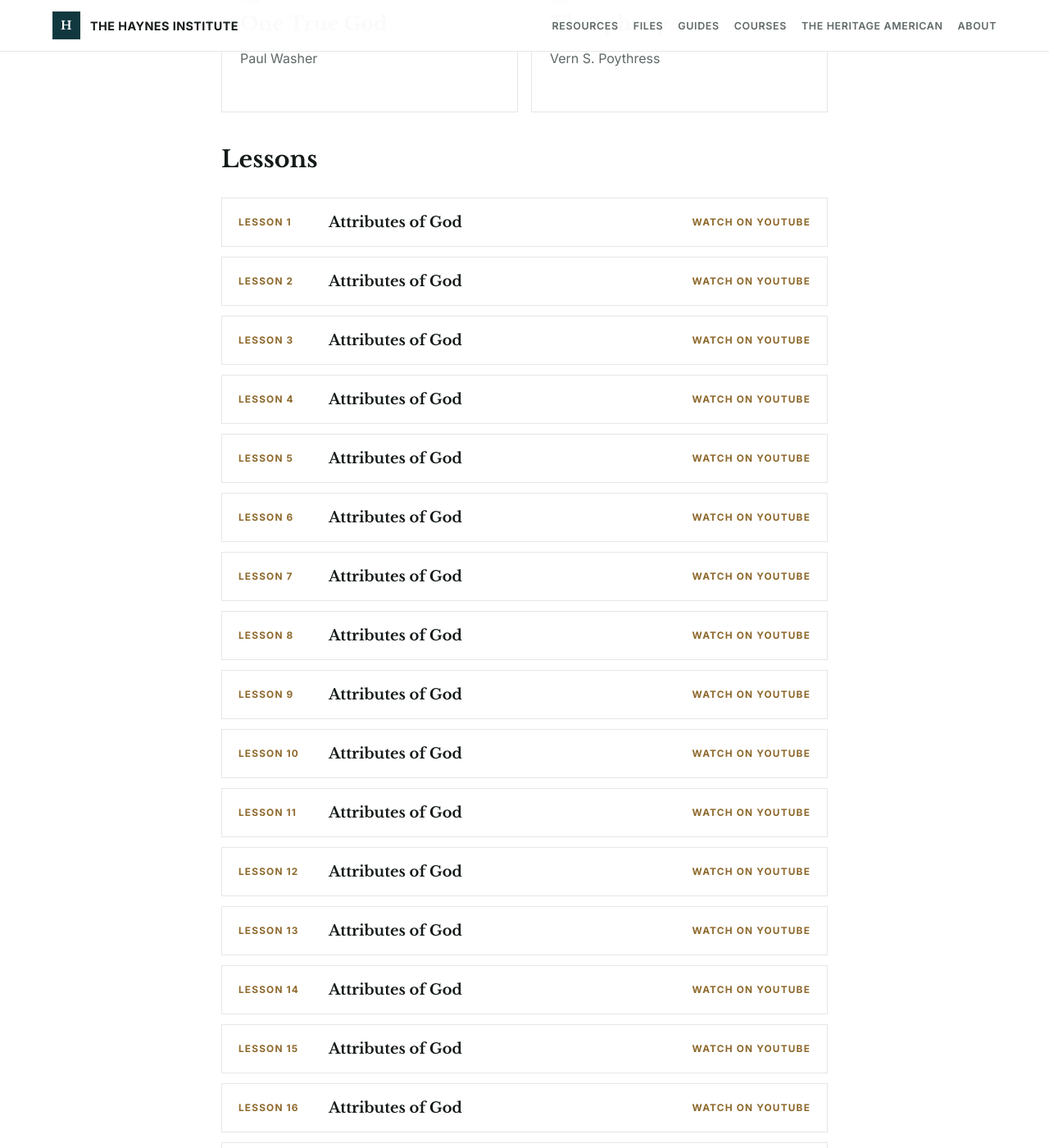
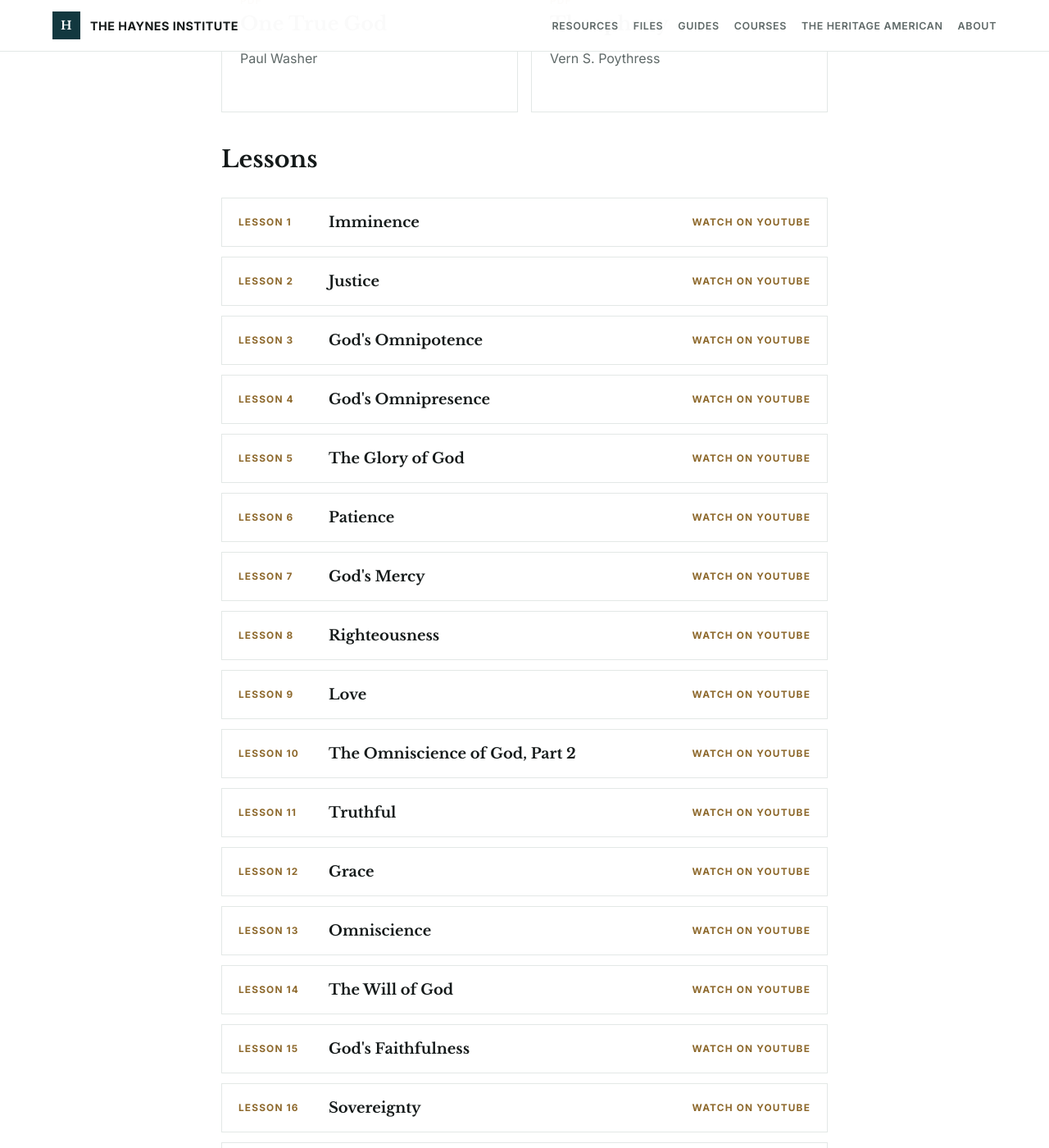
Before and after one commit to devguykyle/haynes-institute, a Jekyll site: the page built from courses/attributes-of-god.md, in a window 1280 px wide and 1400 px high, scrolled down 523 px. Shown: the whole window at 82% size. Built offline with Jekyll 4.4.1, drawn with Linux system fonts in a browser that asks for light colours; some of the changed text lies outside the part shown.

Commit message:
updated Attributes of God lesson titles

```diff
--- a/courses/attributes-of-god.md
+++ b/courses/attributes-of-god.md
@@ -32,102 +32,102 @@ These additional reading resources will help you get the most out of this course
 <div class="course-list">
   <a class="course-lesson" href="https://www.youtube.com/watch?v=UJ7sso2mRBQ">
     <span>Lesson 1</span>
-    <strong>Attributes of God</strong>
+    <strong>Imminence</strong>
     <em>Watch on YouTube</em>
   </a>
   <a class="course-lesson" href="https://www.youtube.com/watch?v=Jp1UvR2syLk">
     <span>Lesson 2</span>
-    <strong>Attributes of God</strong>
+    <strong>Justice</strong>
     <em>Watch on YouTube</em>
   </a>
   <a class="course-lesson" href="https://www.youtube.com/watch?v=oRXzGbf42iI">
     <span>Lesson 3</span>
-    <strong>Attributes of God</strong>
+    <strong>God's Omnipotence</strong>
     <em>Watch on YouTube</em>
   </a>
   <a class="course-lesson" href="https://www.youtube.com/watch?v=35gJJ7ItOiA">
     <span>Lesson 4</span>
-    <strong>Attributes of God</strong>
+    <strong>God's Omnipresence</strong>
     <em>Watch on YouTube</em>
   </a>
   <a class="course-lesson" href="https://www.youtube.com/watch?v=gtwC2jUrcF0">
     <span>Lesson 5</span>
-    <strong>Attributes of God</strong>
+    <strong>The Glory of God</strong>
     <em>Watch on YouTube</em>
   </a>
   <a class="course-lesson" href="https://www.youtube.com/watch?v=skXB7XWnRug">
     <span>Lesson 6</span>
-    <strong>Attributes of God</strong>
+    <strong>Patience</strong>
     <em>Watch on YouTube</em>
   </a>
   <a class="course-lesson" href="https://www.youtube.com/watch?v=3ZL18bPI4NU">
     <span>Lesson 7</span>
-    <strong>Attributes of God</strong>
+    <strong>God's Mercy</strong>
     <em>Watch on YouTube</em>
   </a>
   <a class="course-lesson" href="https://www.youtube.com/watch?v=wYmj49J_nRI">
     <span>Lesson 8</span>
-    <strong>Attributes of God</strong>
+    <strong>Righteousness</strong>
     <em>Watch on YouTube</em>
   </a>
   <a class="course-lesson" href="https://www.youtube.com/watch?v=p8irlq_sn30">
     <span>Lesson 9</span>
-    <strong>Attributes of God</strong>
+    <strong>Love</strong>
     <em>Watch on YouTube</em>
   </a>
   <a class="course-lesson" href="https://www.youtube.com/watch?v=Q9aHQI-2AX8">
     <span>Lesson 10</span>
-    <strong>Attributes of God</strong>
+    <strong>The Omniscience of God, Part 2</strong>
     <em>Watch on YouTube</em>
   </a>
   <a class="course-lesson" href="https://www.youtube.com/watch?v=V28NO1x8t24">
     <span>Lesson 11</span>
-    <strong>Attributes of God</strong>
+    <strong>Truthful</strong>
     <em>Watch on YouTube</em>
   </a>
   <a class="course-lesson" href="https://www.youtube.com/watch?v=tU4O_EEvaFY">
     <span>Lesson 12</span>
-    <strong>Attributes of God</strong>
+    <strong>Grace</strong>
     <em>Watch on YouTube</em>
   </a>
   <a class="course-lesson" href="https://www.youtube.com/watch?v=9nJProIri8s">
     <span>Lesson 13</span>
-    <strong>Attributes of God</strong>
+    <strong>Omniscience</strong>
     <em>Watch on YouTube</em>
   </a>
   <a class="course-lesson" href="https://www.youtube.com/watch?v=j8R3ba-NKAU">
     <span>Lesson 14</span>
-    <strong>Attributes of God</strong>
+    <strong>The Will of God</strong>
     <em>Watch on YouTube</em>
   </a>
   <a class="course-lesson" href="https://www.youtube.com/watch?v=6OFa4qyKv84">
     <span>Lesson 15</span>
-    <strong>Attributes of God</strong>
+    <strong>God's Faithfulness</strong>
     <em>Watch on YouTube</em>
   </a>
   <a class="course-lesson" href="https://www.youtube.com/watch?v=N6qQvV90Dmw">
     <span>Lesson 16</span>
-    <strong>Attributes of God</strong>
+    <strong>Sovereignty</strong>
     <em>Watch on YouTube</em>
   </a>
   <a class="course-lesson" href="https://www.youtube.com/watch?v=eCA9g4chOU4">
     <span>Lesson 17</span>
-    <strong>Attributes of God</strong>
+    <strong>Transcendence</strong>
     <em>Watch on YouTube</em>
   </a>
   <a class="course-lesson" href="https://www.youtube.com/watch?v=FK4qF0CQ5xw">
     <span>Lesson 18</span>
-    <strong>Attributes of God</strong>
+    <strong>Sovereignty</strong>
     <em>Watch on YouTube</em>
   </a>
   <a class="course-lesson" href="https://www.youtube.com/watch?v=zhj6HAydsCA">
     <span>Lesson 19</span>
-    <strong>Attributes of God</strong>
+    <strong>Wisdom, Part 2</strong>
     <em>Watch on YouTube</em>
   </a>
   <a class="course-lesson" href="https://www.youtube.com/watch?v=5zn-cRDO43E">
     <span>Lesson 20</span>
-    <strong>Attributes of God</strong>
+    <strong>Wisdom</strong>
     <em>Watch on YouTube</em>
   </a>
 </div>
```
